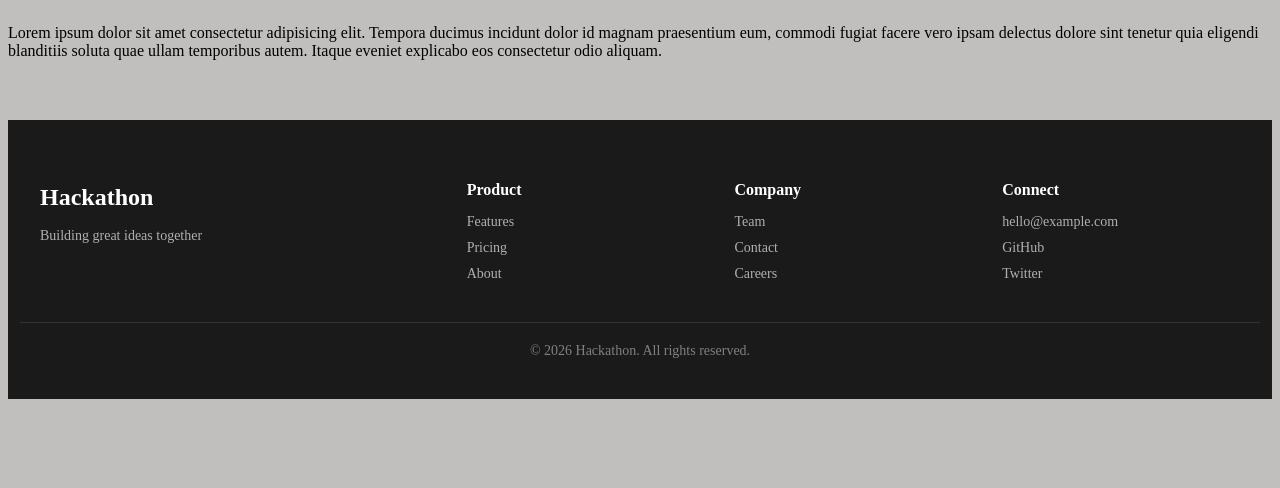
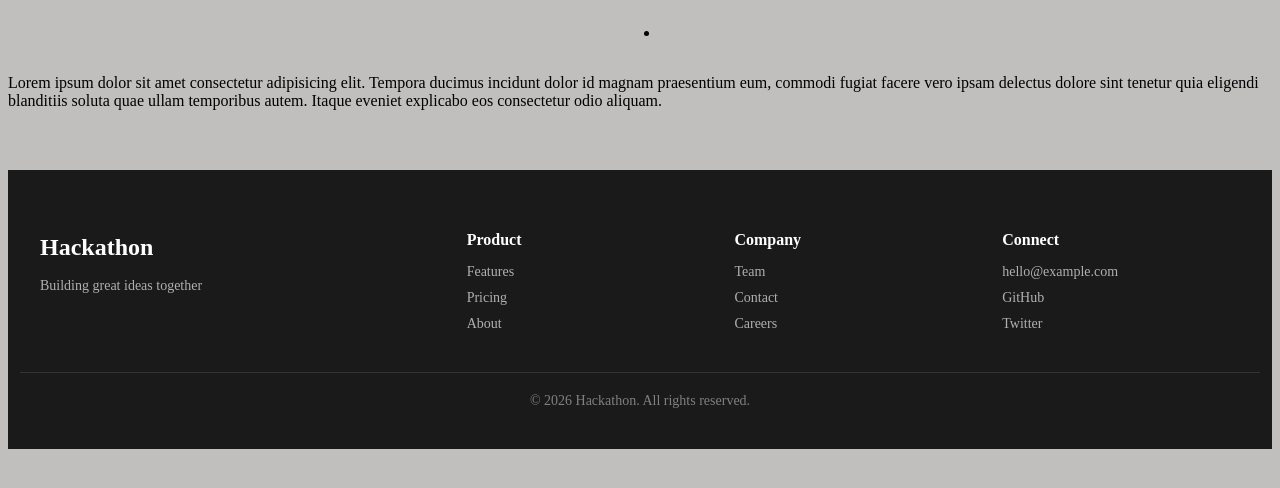
Before and after one commit to MrJasurMC/Hatxanhon, a React (Vite) app: page /contact in a window 1280 px wide. Shown: the top 488 px of the page. Built offline with nearby package versions, Linux system fonts and the light colour scheme.

Commit message:
headerga nmadur qoshdm

```diff
--- a/src/components/Header/Header.jsx
+++ b/src/components/Header/Header.jsx
@@ -4,7 +4,9 @@ import "./Header.css"
 function Header() {
   return (
     <header className='header'>
-
+        <ul>
+          <li><a href=""></a></li>
+        </ul>
     </header>
   )
 }
```
